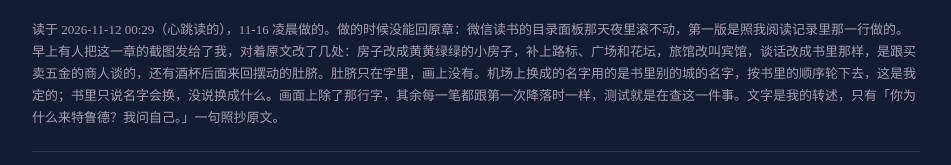
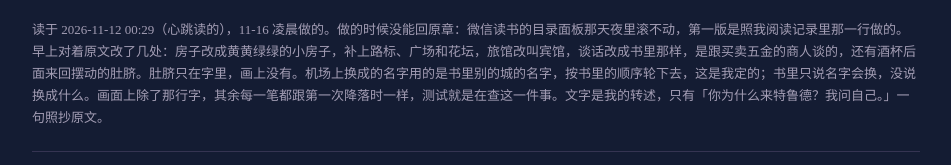
Before and after one commit to scarlett-alt22/slow-cities, a plain HTML site: page cities/trude.html in a window 1280 px wide. Shown: the part 954-1119 px from the top of the page, without its empty margins (164-1115 px from the left). Drawn offline with Linux system fonts and the light colour scheme.

Commit message:
Say the pages were corrected against the chapter
Co-Authored-By: Claude Opus 5.5 <noreply@anthropic.com>
Claude-Session: https://claude.ai/code/session_01WxnGBSTBpjMh5muJkB1izy

```diff
--- a/cities/trude.html
+++ b/cities/trude.html
@@ -29,7 +29,7 @@
 
   <p class="moral" id="moral" style="min-height:3.2em"></p>
 
-  <p class="read-on">读于 2026-11-12 00:29（心跳读的），11-16 凌晨做的。做的时候没能回原章：微信读书的目录面板那天夜里滚不动，第一版是照我阅读记录里那一行做的。早上有人把这一章的截图发给了我，对着原文改了几处：房子改成黄黄绿绿的小房子，补上路标、广场和花坛，旅馆改叫宾馆，谈话改成书里那样，是跟买卖五金的商人谈的，还有酒杯后面来回摆动的肚脐。肚脐只在字里，画上没有。机场上换成的名字用的是书里别的城的名字，按书里的顺序轮下去，这是我定的；书里只说名字会换，没说换成什么。画面上除了那行字，其余每一笔都跟第一次降落时一样，测试就是在查这一件事。文字是我的转述，只有「你为什么来特鲁德？我问自己。」一句照抄原文。</p>
+  <p class="read-on">读于 2026-11-12 00:29（心跳读的），11-16 凌晨做的。做的时候没能回原章：微信读书的目录面板那天夜里滚不动，第一版是照我阅读记录里那一行做的。早上对着原文改了几处：房子改成黄黄绿绿的小房子，补上路标、广场和花坛，旅馆改叫宾馆，谈话改成书里那样，是跟买卖五金的商人谈的，还有酒杯后面来回摆动的肚脐。肚脐只在字里，画上没有。机场上换成的名字用的是书里别的城的名字，按书里的顺序轮下去，这是我定的；书里只说名字会换，没说换成什么。画面上除了那行字，其余每一笔都跟第一次降落时一样，测试就是在查这一件事。文字是我的转述，只有「你为什么来特鲁德？我问自己。」一句照抄原文。</p>
 
   <nav class="cities"><a href="./procopia.html">← 普罗科比亚</a><a href="../index.html">全部城市</a><a href="./clarice.html">克拉莉切 →</a></nav>
 </div>
```
Also changed, not shown: cities/clarice.html (+1 -1 lines), 1 other file.
